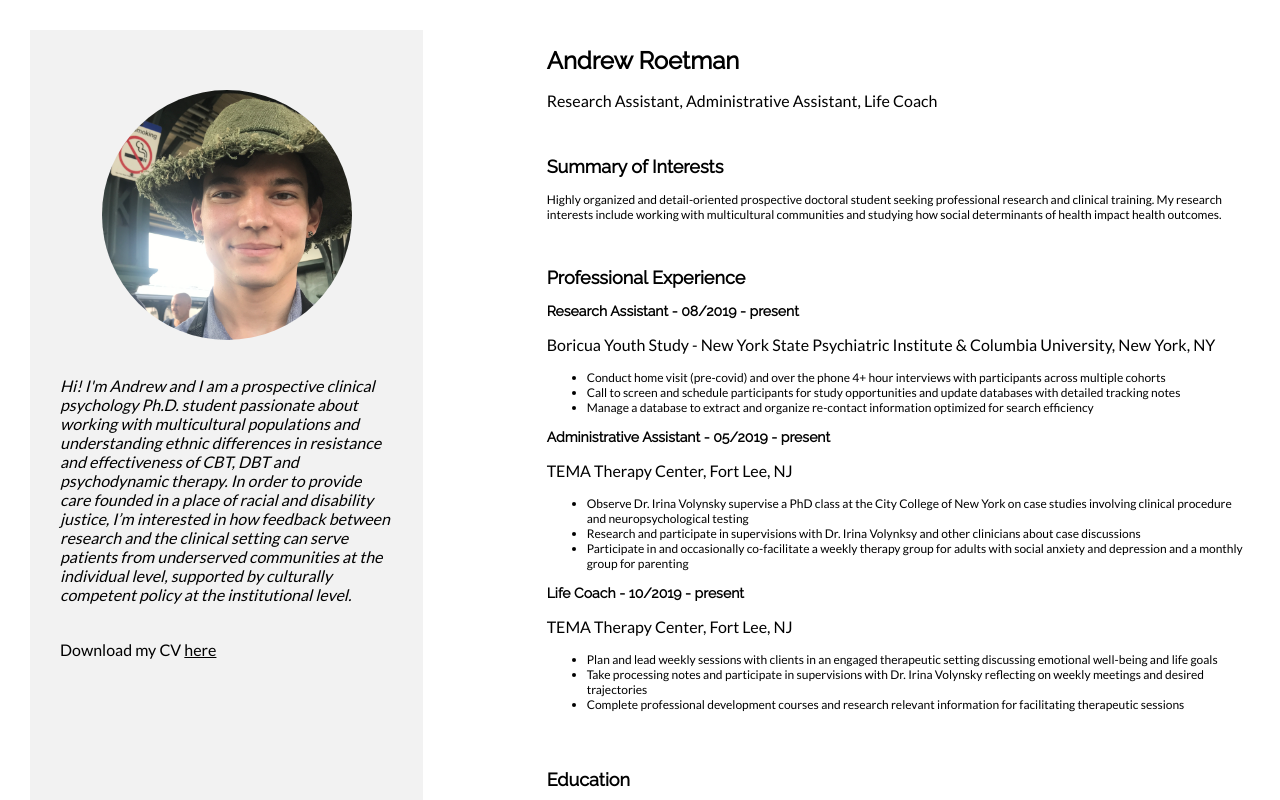
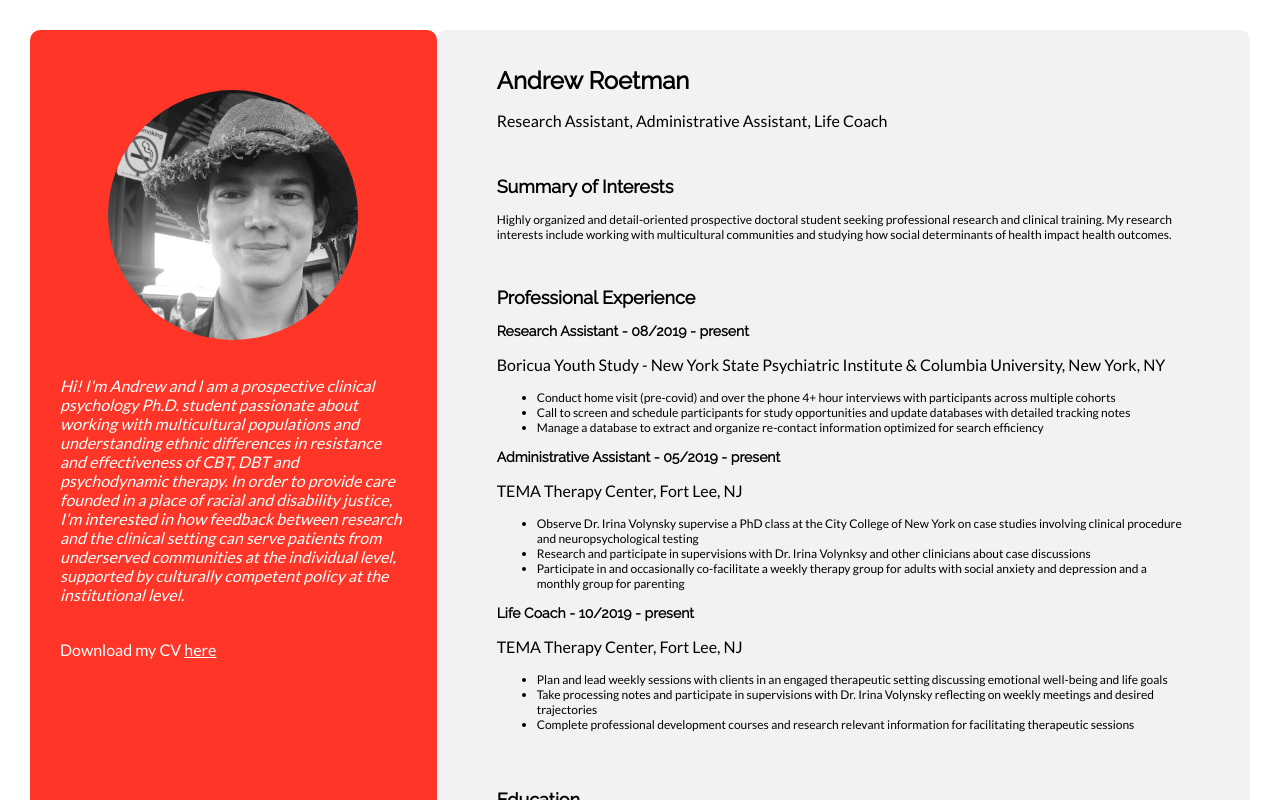
Before and after one commit to jcseo3/andrew-roetman-website, a Next.js app: page /clinical-psychology in a window 1280 px wide. Shown: the top 800 px of the page. Built offline with nearby package versions, Linux system fonts and the light colour scheme.

Commit message:
add more styling to cv

```diff
--- /dev/null
+++ b/components/docs/CV/CV.module.scss
@@ -0,0 +1,6 @@
+@import '../../../styles/sharedStyles.scss';
+
+.wrapper {
+    padding: 20px 30px;
+    margin: 0 30px;
+}
--- a/components/docs/CV.js
+++ b/components/docs/CV/index.js
@@ -1,6 +1,8 @@
+import React from 'react';
+import styles from './CV.module.scss';
 
 const CV = () => (
-        <div>
+        <div className={styles.wrapper}>
             <h1>
             Andrew Roetman
             </h1>
--- a/pages/clinical-psychology/clinical-psychology.module.scss
+++ b/pages/clinical-psychology/clinical-psychology.module.scss
@@ -1,7 +1,9 @@
 @import '../../styles/sharedStyles.scss';
 
 .outerWrapper {
-    //border: 1px solid color(black-soft);
+    grid-gap: 0;
+    /*background: color(white-soft);
+    padding: 0;*/
 }
 
 .portrait {
@@ -32,6 +34,7 @@
 
     img {
         align-self: center;
+        filter: grayscale(1);
     }
 }
 
@@ -42,7 +45,10 @@
         margin-top: 60px;*/
         padding: 60px 30px;
         position: relative;
-        background: color(white-soft);
+        //background: color(white-soft);
+        background: #ff3627;
+        color: white;
+        border-radius: 10px;
     }
 }
 
@@ -59,3 +65,10 @@
     width: 100%;
     left: 30px;
 }
+
+.rightColumn {
+    position: relative;
+    grid-column: 5/13;
+    background: color(white-soft);
+    border-radius: 10px;
+}
--- a/pages/clinical-psychology/index.js
+++ b/pages/clinical-psychology/index.js
@@ -21,7 +21,7 @@ const ClinicalPsychology = () => {
             </div>
             </div>
           </div>
-          <div className={styles.globalRightColumn}>
+          <div className={styles.rightColumn}>
             <CV />
           </div>
         </div>
```
